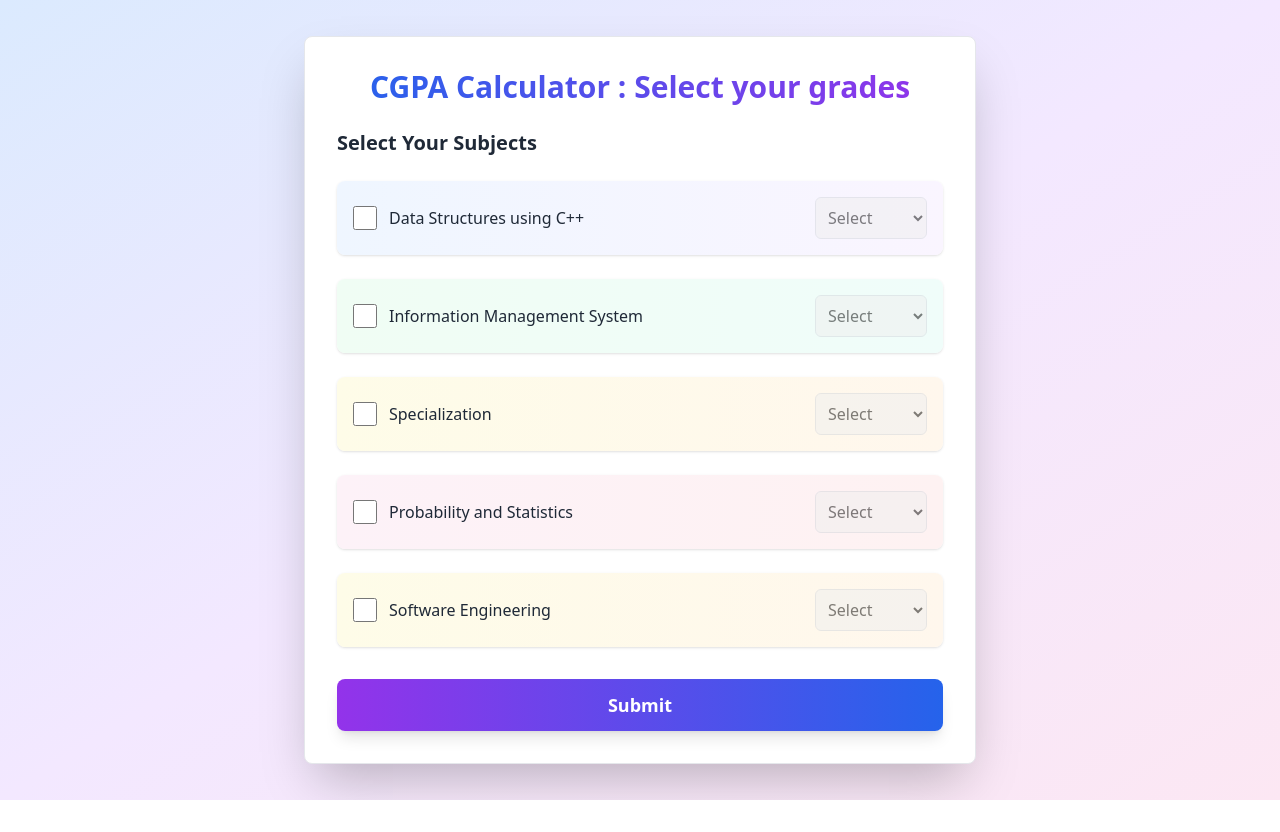
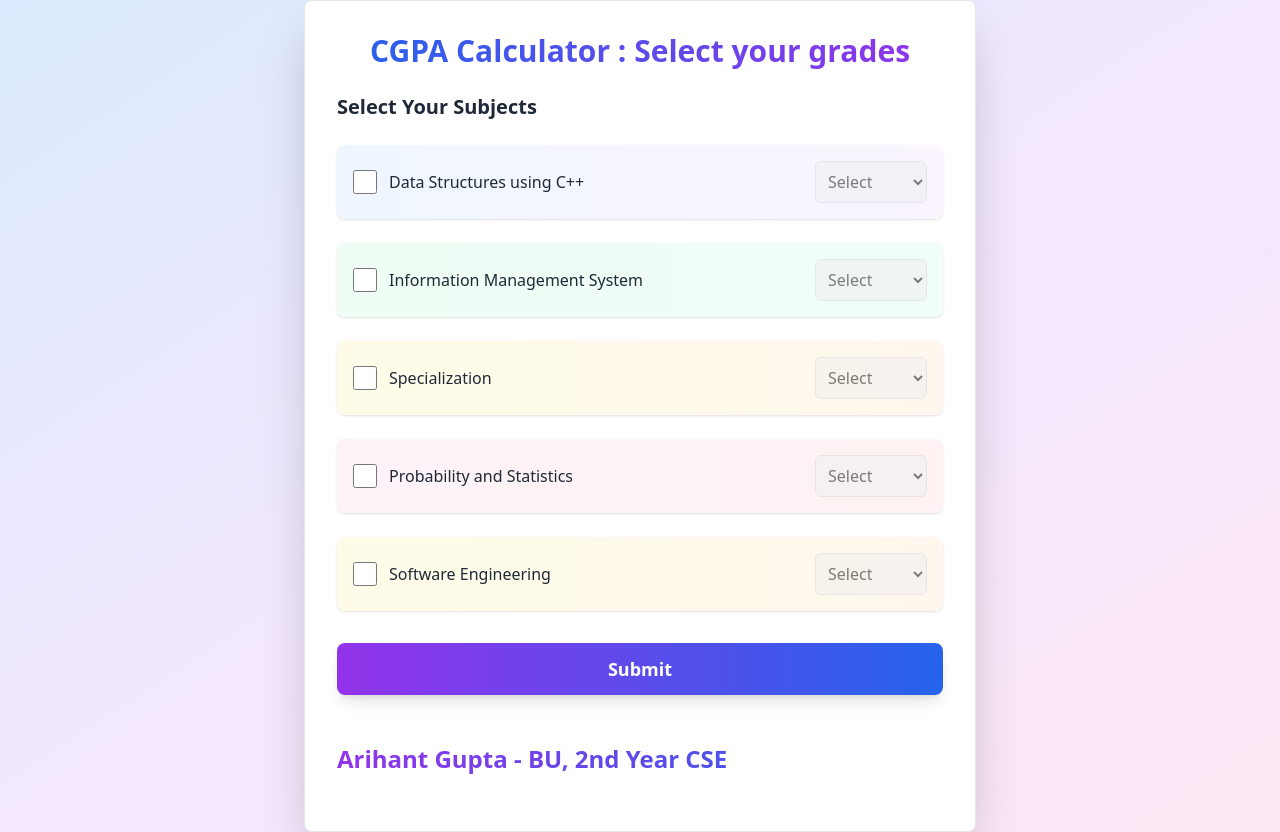
Before and after one commit to GuptajiRocks/bugpa-flask, a Flask app: page / in a window 1280 px wide. Before the commit the page ends 800 px from the top, so only its background shows below. Run offline with Flask 3, Linux system fonts and the light colour scheme; some libraries are stand-ins or nearby versions.

Commit message:
bugs fixed

```diff
--- a/app.py
+++ b/app.py
@@ -105,7 +105,10 @@ def marks():
         else:
             based = based + int(cgl[i])*4
 
-    finalcg = round(based/credit_sum,2)
+    try:
+        finalcg = round(based/credit_sum,2)
+    except ZeroDivisionError:
+        finalcg = 0
 
     return render_template('output.html', data=subject_values, specific_data=finalcg)
 
--- a/templates/index.html
+++ b/templates/index.html
@@ -114,6 +114,12 @@
         Submit
       </button>
     </form>
+    <br>
+    <br>
+
+    <h1 class="text-2xl font-extrabold text-transparent bg-clip-text bg-gradient-to-r from-purple-600 to-blue-600 mb-6">
+      Arihant Gupta - BU, 2nd Year CSE
+    </h1>
   </div>
 
   <script>
--- a/templates/output.html
+++ b/templates/output.html
@@ -66,6 +66,11 @@
         Go Back
       </a>
     </div>
+    <br><br>
+
+    <h1 class="text-2xl font-extrabold text-transparent bg-clip-text bg-gradient-to-r from-purple-600 to-blue-600 mb-6">
+      Arihant Gupta - BU, 2nd Year CSE
+    </h1>
   </div>
 </body>
 </html>
```
